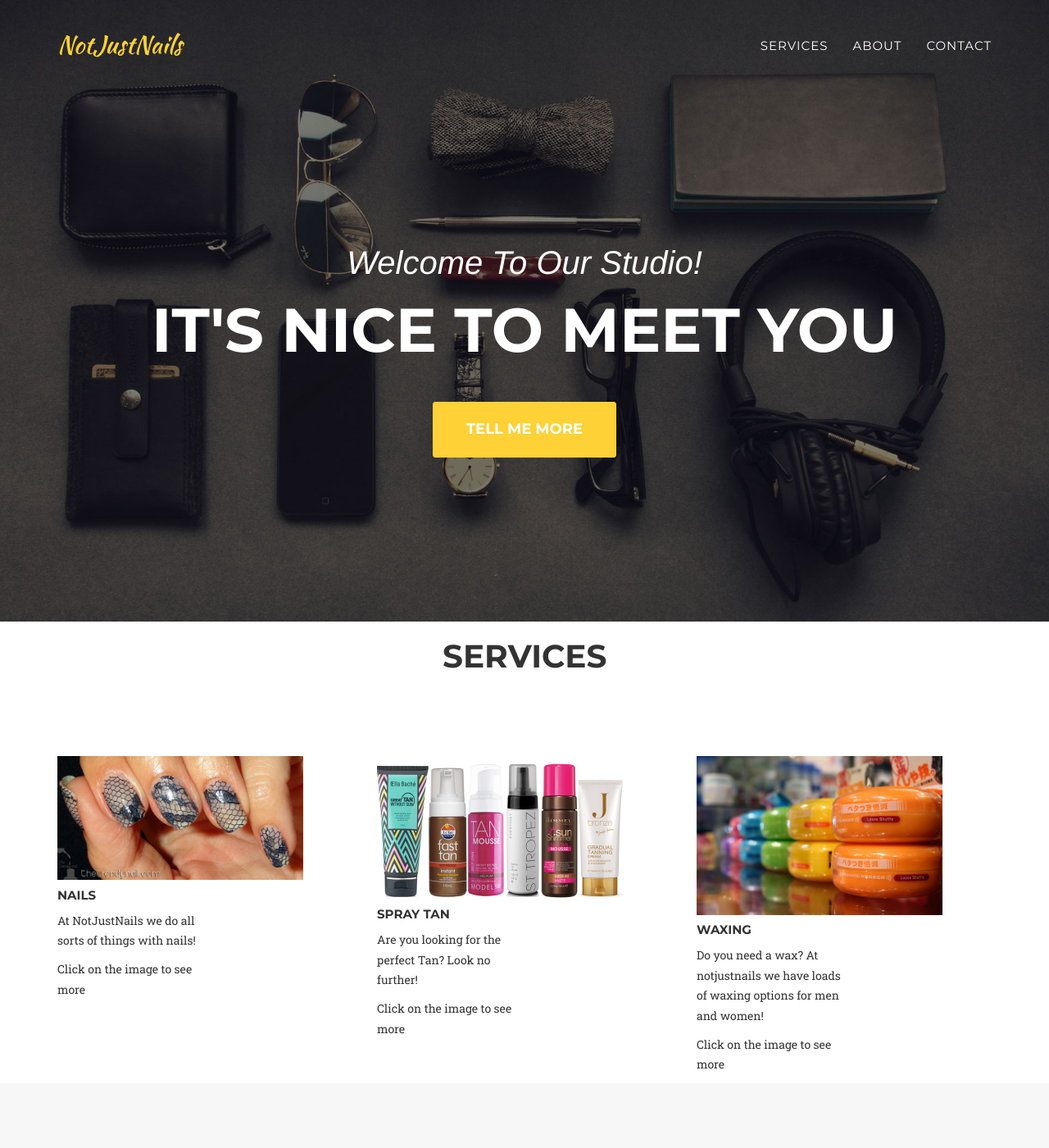
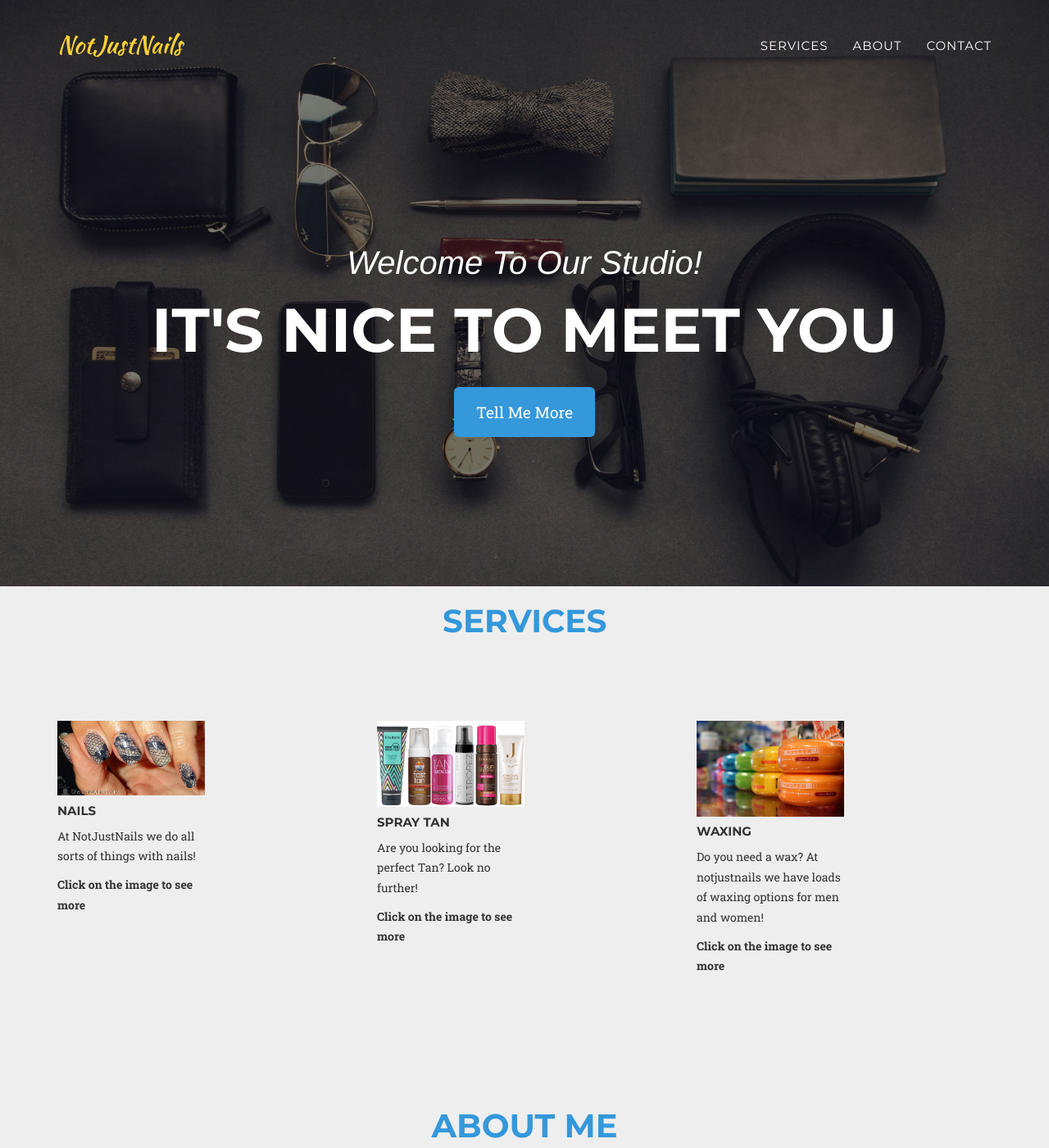
Before and after one commit to Dealsy/notjustnails, a Jekyll site: the page built from index.html, in a window 1280 px wide and 1400 px high. Shown: the whole window at 82% size. Built offline with Jekyll 4.4.1, drawn with Linux system fonts in a browser that asks for light colours; some web fonts are replaced; some of the changed text lies outside the part shown.

Commit message:
updated site

```diff
--- a/_includes/about.html
+++ b/_includes/about.html
@@ -1,85 +1,104 @@
-
 <div class='container'>
   <div class="row">
     <div class='centered services-margin'>
-            <h1> Services </h1>
+      <h1 id='about' class="page_headers"> Services </h1>
     </div>
   </div>
-
   <div class='row'>
     <!-- Button trigger Nails modal -->
     <div class="col-sm-4">
       <div class="card" style="width: 18rem;">
-      <img class="card-img-top" src="img/portfolio/nails.jpg" style="width: 300px;" alt="Card image cap"  data-toggle="modal" data-target="#Nails">
+        <img class="card-img-top services_images" src="img/portfolio/nails.jpg" alt="Card image cap"  data-toggle="modal" data-target="#Nails">
         <div class="card-body">
           <h5 class="card-title">Nails</h5>
           <p class="card-text">At NotJustNails we do all sorts of things with nails!</p>
-            <p class="card-text">Click on the image to see more</p>
+          <p class="card-text"><b>Click on the image to see more</b></p>
         </div>
       </div>
     </div>
-
 
     <!-- Modal -->
     <div class="modal fade" id="Nails" tabindex="-1" role="dialog" aria-labelledby="exampleModalLongTitle" aria-hidden="true">
       <div class="modal-dialog" role="document">
         <div class="modal-content">
           <div class="modal-header">
-        <h5 class="modal-title" id="exampleModalLongTitle">Modal title</h5>
+            <h5 class="modal-title" id="exampleModalLongTitle">Nails</h5>
             <button type="button" class="close" data-dismiss="modal" aria-label="Close">
             <span aria-hidden="true">&times;</span>
             </button>
           </div>
           <div class="modal-body">
-       test1
+            <img class="card-img-top  services_images_modal  centered" src="img/portfolio/nails.jpg" alt="Card image cap"  data-toggle="modal" data-target="#Nails">
+            <ul>
+              <li>
+                SNS
+              </li>
+              <li>
+                Acrylic
+              </li>
+              <li>
+                Gel
+              </li>
+              <li>
+                Shellac
+              </li>
+              <li>
+                Manicure with polish
+              </li>
+            </ul>
           </div>
           <div class="modal-footer">
-        <button type="button" class="btn btn-secondary" data-dismiss="modal">Close</button>
-        <button type="button" class="btn btn-primary">Save changes</button>
+            <button type="button" class="btn btn-success" data-dismiss="modal">Close</button>
           </div>
         </div>
       </div>
     </div>
-
     <div class="col-sm-4">
       <div class="card" style="width: 18rem;">
-        <img class="card-img-top" src="img/portfolio/spray.jpg" style="width: 300px;" alt="Card image cap" data-toggle="modal" data-target="#SprayTan">
+        <img class="card-img-top services_images" src="img/portfolio/spray.jpg" alt="Card image cap" data-toggle="modal" data-target="#SprayTan">
+        <div class="overlay">
+        </div>
         <div class="card-body">
           <h5 class="card-title">Spray Tan</h5>
           <p class="card-text">Are you looking for the perfect Tan? Look no further!</p>
-            <p class="card-text">Click on the image to see more</p>
+          <p class="card-text"><b>Click on the image to see more</b></p>
         </div>
       </div>
-
     </div>
     <!-- Modal -->
     <div class="modal fade" id="SprayTan" tabindex="-1" role="dialog" aria-labelledby="exampleModalLongTitle" aria-hidden="true">
       <div class="modal-dialog" role="document">
         <div class="modal-content">
           <div class="modal-header">
-        <h5 class="modal-title" id="exampleModalLongTitle">Modal title</h5>
+            <h5 class="modal-title" id="exampleModalLongTitle">Spray Tan</h5>
             <button type="button" class="close" data-dismiss="modal" aria-label="Close">
             <span aria-hidden="true">&times;</span>
             </button>
           </div>
           <div class="modal-body">
-        test2
+            <img class="card-img-top services_images_modal centered" src="img/portfolio/spray.jpg" alt="Card image cap" data-toggle="modal" data-target="#SprayTan">
+            <ul>
+              <li>
+                Colour by Moroccan Tan
+              </li>
+              <li>
+                Full and half body
+              </li>
+            </ul>
           </div>
           <div class="modal-footer">
-        <button type="button" class="btn btn-secondary" data-dismiss="modal">Close</button>
-        <button type="button" class="btn btn-primary">Save changes</button>
+            <button type="button" class="btn btn-success" data-dismiss="modal">Close</button>
           </div>
         </div>
       </div>
     </div>
-
     <div class="col-sm-4">
       <div class="card" style="width: 18rem;">
-        <img class="card-img-top" src="img/portfolio/wax.jpg" style="width: 300px;" alt="Card image cap" data-toggle="modal" data-target="#Waxing">
+        <img class="card-img-top services_images" src="img/portfolio/wax.jpg" alt="Card image cap" data-toggle="modal" data-target="#Waxing">
         <div class="card-body">
           <h5 class="card-title">Waxing</h5>
           <p class="card-text">Do you need a wax? At notjustnails we have loads of waxing options for men and women!</p>
-                <p class="card-text">Click on the image to see more</p>
+          <p class="card-text"><b>Click on the image to see more</b></p>
         </div>
       </div>
     </div>
@@ -88,17 +107,71 @@
       <div class="modal-dialog" role="document">
         <div class="modal-content">
           <div class="modal-header">
-        <h5 class="modal-title" id="exampleModalLongTitle">Modal title</h5>
+            <h5 class="modal-title" id="exampleModalLongTitle">Waxing</h5>
             <button type="button" class="close" data-dismiss="modal" aria-label="Close">
             <span aria-hidden="true">&times;</span>
             </button>
           </div>
           <div class="modal-body">
-        test3
+            <img class="card-img-top services_images_modal centered" src="img/portfolio/wax.jpg" alt="Card image cap" data-toggle="modal" data-target="#Waxing">
+            <p>At NotJustNails we do both women and men's waxing! See below for our different types of methods.
+            </p>
+            <div class='container'>
+              <div class='row'>
+                <div class ='col-sm-3'>
+                  <h3> WOMEN'S WAXING </h3>
+                  <ul>
+                    <li>
+                      Ladies Waxing
+                    </li>
+                    <li>
+                      Eyebrows
+                    </li>
+                    <li>
+                      Upper Lip
+                    </li>
+                    <li>
+                      Chin
+                    </li>
+                    <li>
+                      Underarm
+                    </li>
+                    <li>
+                      1/2 Arm
+                    </li>
+                    <li>
+                      Full arm
+                    </li>
+                    <li>
+                      1/2 Leg
+                    </li>
+                    <li>
+                      Full Leg
+                    </li>
+                    <li>
+                      Bikini Line
+                    </li>
+                    <li>
+                      Brazilian
+                    </li>
+                  </ul>
+                </div>
+                <div class='col-sm-4'>
+                  <h3> MEN'S WAXING </h3>
+                  <ul>
+                    <li>Eyebrows</li>
+                    <li>Chest</li>
+                    <li>Stomach</li>
+                    <li>Back</li>
+                    <li>Arms</li>
+                    <li>Legs</li>
+                  </ul>
+                </div>
+              </div>
+            </div>
           </div>
           <div class="modal-footer">
-        <button type="button" class="btn btn-secondary" data-dismiss="modal">Close</button>
-        <button type="button" class="btn btn-primary">Save changes</button>
+            <button type="button" class="btn btn-success" data-dismiss="modal">Close</button>
           </div>
         </div>
       </div>
--- a/_includes/clients.html
+++ /dev/null
@@ -1,27 +0,0 @@
-<!-- Clients Aside -->
-    <aside class="clients">
-        <div class="container">
-            <div class="row">
-                <div class="col-md-3 col-sm-6">
-                    <a href="#">
-                        <img src="img/logos/envato.jpg" class="img-responsive img-centered" alt="">
-                    </a>
-                </div>
-                <div class="col-md-3 col-sm-6">
-                    <a href="#">
-                        <img src="img/logos/designmodo.jpg" class="img-responsive img-centered" alt="">
-                    </a>
-                </div>
-                <div class="col-md-3 col-sm-6">
-                    <a href="#">
-                        <img src="img/logos/themeforest.jpg" class="img-responsive img-centered" alt="">
-                    </a>
-                </div>
-                <div class="col-md-3 col-sm-6">
-                    <a href="#">
-                        <img src="img/logos/creative-market.jpg" class="img-responsive img-centered" alt="">
-                    </a>
-                </div>
-            </div>
-        </div>
-    </aside>
--- a/_includes/contact.html
+++ b/_includes/contact.html
@@ -2,13 +2,11 @@
     <div class="container">
         <div class="row">
             <div class="col-lg-12 text-center">
-                    <h2 class="section-heading">Contact Us</h2>
-                    <h3 class="section-subheading text-muted">Lorem ipsum dolor sit amet consectetur.</h3>
+                <h2 class=" page_headers">Contact Us</h2>
             </div>
         </div>
         <div class="row">
-                <h2 style="color: white">Email: example@test.com.au</h2>
-                <h2 style="color: white">Phone: 0456321369 </h2>
+            <h2 class="centered" style="color: white">Phone: 0456321369 </h2>
         </div>
     </div>
 </section>
--- a/_includes/footer.html
+++ b/_includes/footer.html
@@ -14,9 +14,9 @@
         </div>
         <div class="col-md-4">
             <ul class="list-inline quicklinks">
-                        <li><a href="#">Privacy Policy</a>
+                <li><a style="color: #3498db" href="#">Privacy Policy</a>
             </li>
-                        <li><a href="#">Terms of Use</a>
+            <li><a style="color: #3498db" href="#">Terms of Use</a>
         </li>
     </ul>
 </div>
--- a/_includes/header.html
+++ b/_includes/header.html
@@ -11,7 +11,6 @@
             </button>
             <a class="navbar-brand page-scroll" href="#page-top">{{site.title}}</a>
         </div>
-
         <!-- Collect the nav links, forms, and other content for toggling -->
         <div class="collapse navbar-collapse" id="bs-example-navbar-collapse-1">
             <ul class="nav navbar-nav navbar-right">
@@ -19,7 +18,7 @@
                     <a href="#page-top"></a>
                 </li>
                 <li>
-                        <a class="page-scroll" href="#portfolio">Services</a>
+                    <a class="page-scroll" href="#about">Services</a>
                 </li>
                 <li>
                     <a class="page-scroll" href="#team">About</a>
@@ -33,14 +32,13 @@
     </div>
     <!-- /.container-fluid -->
 </nav>
-
 <!-- Header -->
 <header>
     <div class="container">
         <div class="intro-text">
             <div class="intro-lead-in">Welcome To Our Studio!</div>
             <div class="intro-heading">It's Nice To Meet You</div>
-                <a href="#portfolio" class="page-scroll btn btn-xl">Tell Me More</a>
+            <a href="#about" class="page-scroll btn-info btn-lg">Tell Me More</a>
         </div>
     </div>
 </header>
--- a/_includes/team.html
+++ b/_includes/team.html
@@ -1,9 +1,9 @@
 <!-- Team Section -->
-    <section id="team" class="bg-light-gray">
+<section id="team">
     <div class="container">
         <div class="row">
             <div class="col-lg-12 text-center">
-                    <h2 class="section-heading">About me</h2>
+                <h2 class="section-heading page_headers">About me</h2>
             </div>
         </div>
         <div class="row">
@@ -21,7 +21,6 @@
                                     </a>
                                 </li>
                             {% endfor %}
-
                         </ul>
                     </div>
                 </div>
```
Also changed, not shown: _includes/css/agency.css (+37 -0 lines), 6 other files. Lines whose indentation alone changed are shown as unchanged.
